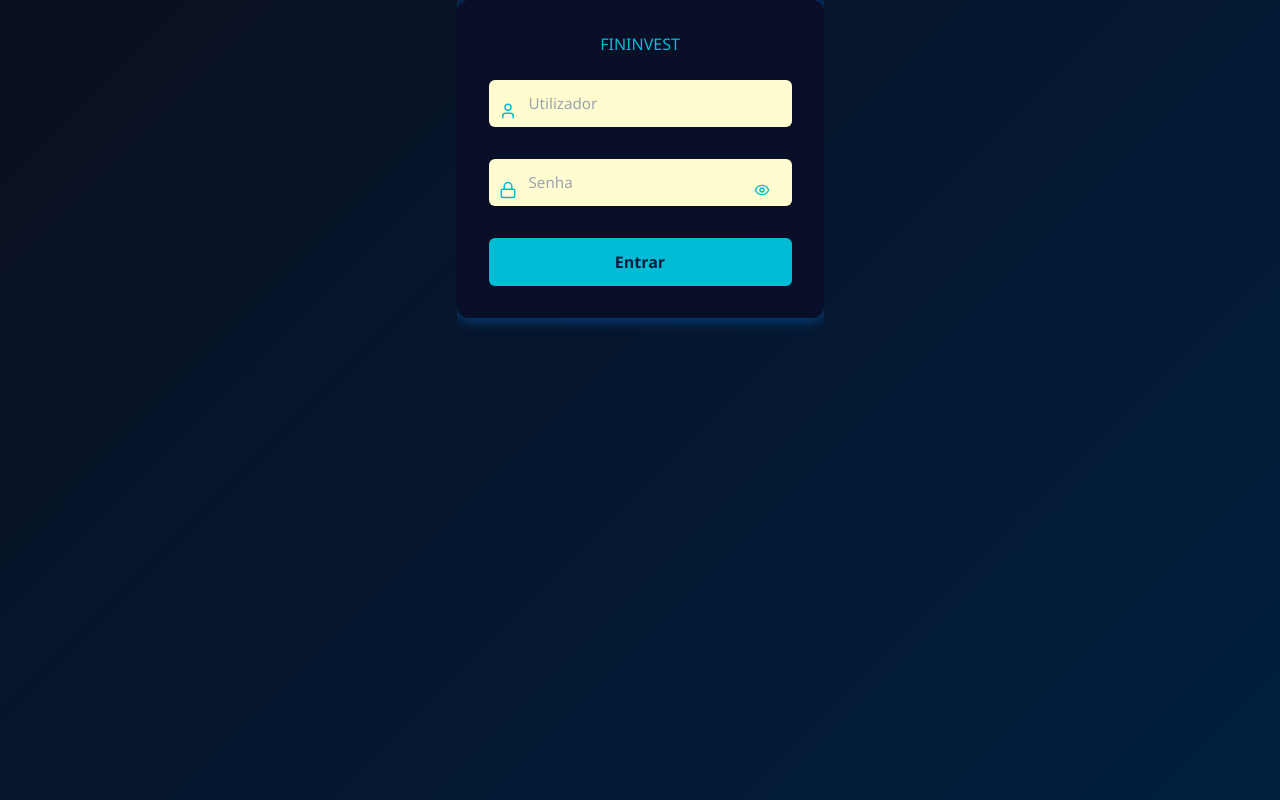
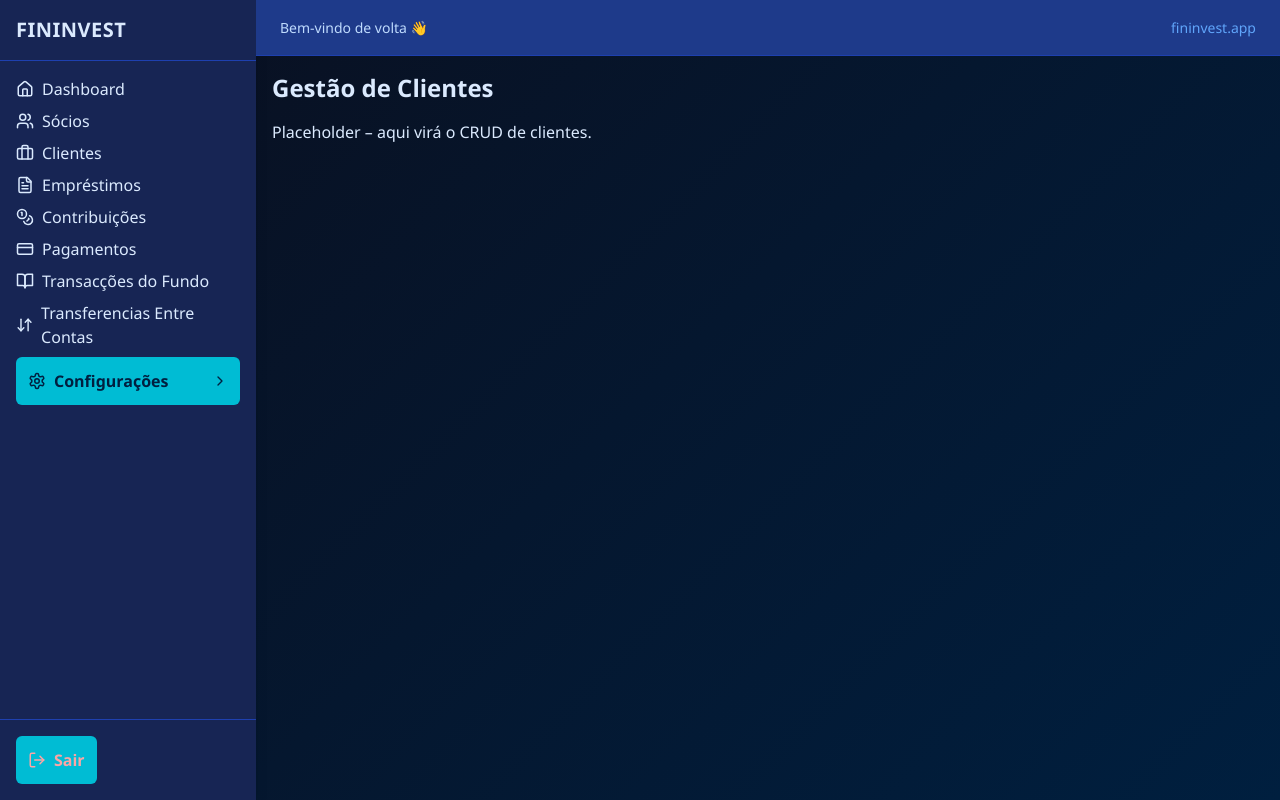
Before and after one commit to KitosGarcia/fininvest, a React (Vite) app in the folder frontend/: page /clients in a window 1280 px wide. Before the commit this address led to /login. Built offline with nearby package versions, Linux system fonts and the light colour scheme; sample sign-in values are in the browser's storage.

Commit message:
modifica(sidebar): adiçao de componentes no sidebar (Tranferencias entre contas)

```diff
--- a/frontend/src/App.tsx
+++ b/frontend/src/App.tsx
@@ -10,6 +10,16 @@ import CompanyPage        from "./pages/settings/CompanyPage";
 import CurrencyPage       from "./pages/settings/CurrencyPage";
 import BankAccountPage    from "./pages/settings/BankAccountPage";
 import UsersPage          from "./pages/settings/UsersPage";
+import MembersPage        from "./components/members/MembersPage";
+import ClientsPage        from "./components/clients/ClientsPage";
+import LoansPage          from "./components/loans/LoansPage";
+import ContributionsPage  from "./components/contributions/ContributionsPage";
+import PaymentsPage       from "./components/payments/PaymentsPage";
+import LedgerPage         from "./components/ledger/LedgerPage";
+import TransfersPage      from "./components/transfers/TransfersPage";
+
+
+
 
 export default function App() {
   return (
@@ -34,6 +44,15 @@ export default function App() {
           <Route path="settings/currency"   element={<CurrencyPage />} />
           <Route path="settings/bank-accounts" element={<BankAccountPage />} />
           <Route path="settings/users"      element={<UsersPage />} />
+
+          <Route path="/members"       element={<PrivateRoute><MembersPage /></PrivateRoute>} />
+          <Route path="/clients"       element={<PrivateRoute><ClientsPage /></PrivateRoute>} />
+          <Route path="/loans"         element={<PrivateRoute><LoansPage /></PrivateRoute>} />
+          <Route path="/contributions" element={<PrivateRoute><ContributionsPage /></PrivateRoute>} />
+          <Route path="/payments"      element={<PrivateRoute><PaymentsPage /></PrivateRoute>} />
+          <Route path="/ledger"        element={<PrivateRoute><LedgerPage /></PrivateRoute>} />
+          <Route path="/transfers"     element={<PrivateRoute><TransfersPage /></PrivateRoute>} />
+
         </Route>
 
         {/* fallback */}
--- /dev/null
+++ b/frontend/src/components/clients/ClientsPage.tsx
@@ -0,0 +1,8 @@
+export default function ClientsPage() {
+  return (
+    <div className="text-blue-100">
+      <h1 className="text-2xl font-semibold mb-4">Gestão de Clientes</h1>
+      <p>Placeholder – aqui virá o CRUD de clientes.</p>
+    </div>
+  );
+}
--- /dev/null
+++ b/frontend/src/components/contributions/ContributionsPage.tsx
@@ -0,0 +1,8 @@
+export default function ContributionsPage() {
+  return (
+    <div className="text-blue-100">
+      <h1 className="text-2xl font-semibold mb-4">Gestão de Contribuições dos Sócios</h1>
+      <p>Placeholder – aqui virá o CRUD de Contribuições dos sócios.</p>
+    </div>
+  );
+}
--- /dev/null
+++ b/frontend/src/components/ledger/LedgerPage.tsx
@@ -0,0 +1,8 @@
+export default function LedgerPage() {
+  return (
+    <div className="text-blue-100">
+      <h1 className="text-2xl font-semibold mb-4">Gestão de Consultas de relatorio diario tesouraria</h1>
+      <p>Placeholder – aqui virá o CRUD de Movimentos de Tesouraria.</p>
+    </div>
+  );
+}
--- /dev/null
+++ b/frontend/src/components/loans/LoansPage.tsx
@@ -0,0 +1,8 @@
+export default function LoansPage() {
+  return (
+    <div className="text-blue-100">
+      <h1 className="text-2xl font-semibold mb-4">Gestão de Emprestimos</h1>
+      <p>Placeholder – aqui virá o CRUD de empréstimos.</p>
+    </div>
+  );
+}
--- /dev/null
+++ b/frontend/src/components/members/MembersPage.tsx
@@ -0,0 +1,8 @@
+export default function MembersPage() {
+  return (
+    <div className="text-blue-100">
+      <h1 className="text-2xl font-semibold mb-4">Gestão de Sócios</h1>
+      <p>Placeholder – aqui virá o CRUD de sócios.</p>
+    </div>
+  );
+}
--- /dev/null
+++ b/frontend/src/components/payments/PaymentsPage.tsx
@@ -0,0 +1,8 @@
+export default function PaymentsPage() {
+  return (
+    <div className="text-blue-100">
+      <h1 className="text-2xl font-semibold mb-4">Gestão de Reembolso de clientes</h1>
+      <p>Placeholder – aqui virá o CRUD de gestao de reembolsos de clientes.</p>
+    </div>
+  );
+}
--- /dev/null
+++ b/frontend/src/components/transfers/TransfersPage.tsx
@@ -0,0 +1,8 @@
+export default function TransfersPage() {
+  return (
+    <div className="text-blue-100">
+      <h1 className="text-2xl font-semibold mb-4">Gestão de Transferencias Entre Contas</h1>
+      <p>Placeholder – aqui virá o CRUD Transferencias.</p>
+    </div>
+  );
+}
--- a/frontend/src/components/ui/Sidebar.tsx
+++ b/frontend/src/components/ui/Sidebar.tsx
@@ -19,7 +19,8 @@ import {
   List,
   UserCog,
   UserPlus,
-  DollarSign
+  DollarSign,
+  ArrowDownUp,
 } from "lucide-react";
 import { NavLink } from "react-router-dom";
 import { authService } from "../../services/api";
@@ -37,6 +38,7 @@ export function Sidebar() {
     { to: "/contributions", label: "Contribuições",       icon: <Coins size={18} /> },
     { to: "/payments",      label: "Pagamentos",          icon: <CreditCard size={18} /> },
     { to: "/ledger",        label: "Transacções do Fundo",icon: <BookOpen size={18} /> },
+    { to: "/transfers",     label: "Transferencias Entre Contas",icon: <ArrowDownUp size={18} /> },
   ];
   /* ========================================================================= */
 
```
